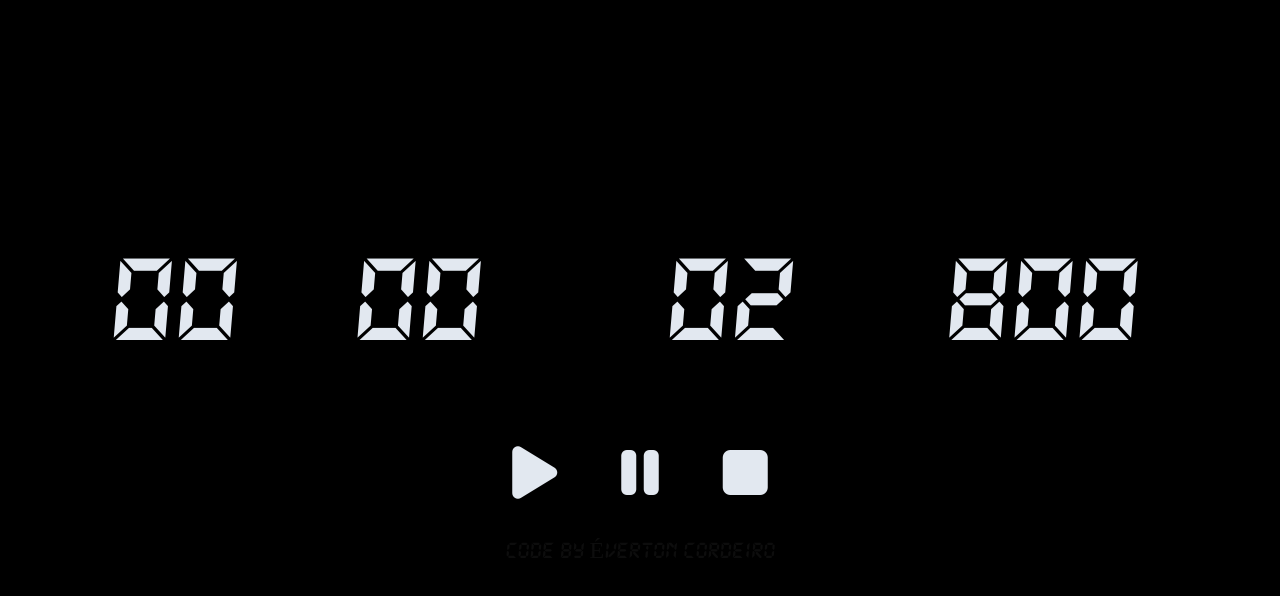
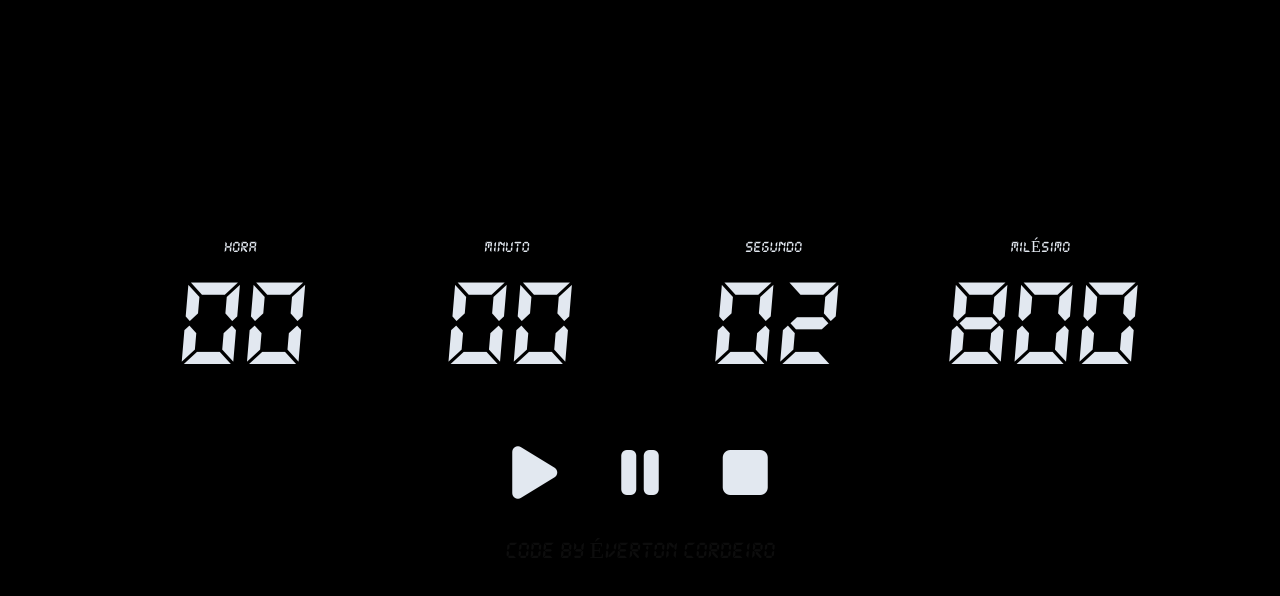
Before and after one commit to EvertonCordeiro1994/cronometrosimples, a website: page index.html in a window 1280 px wide. Both pictures are taken after a click on the button 534 px from the left and 474 px from the top of the page. Drawn offline with nearby package versions, Linux system fonts and the light colour scheme.

Commit message:
diminuição no js e att no html

```diff
--- a/index.html
+++ b/index.html
@@ -17,10 +17,23 @@
 <body class="bg-black flex flex-col items-center justify-center w-full h-screen gap-y-7">
   <main class="w-5/6 rounded-full flex flex-col items-center justify-center gap-y-8">
     <div id="mostrador" class="flex justify-between text-slate-200 w-full md:h-44">
-      <span id="mostrador_hora" class="text-5xl md:text-9xl text-center">00</span>
-      <span id="mostrador_minuto" class="w-1/4 text-5xl md:text-9xl text-center">00</span>
-      <span id="mostrador_segundo" class="w-1/4 text-5xl md:text-9xl text-center">00</span>
-      <span id="mostrador_milesimo" class="w-1/4 text-5xl md:text-9xl text-center">000</span>
+      <div class="flex flex-col text-center w-1/4 ">
+        <span>HORA</span>
+        <span id="mostrador_hora" class="text-5xl md:text-9xl text-center">00</span>
+      </div>
+      <div class="flex flex-col text-center w-1/4 ">
+        <span>MINUTO</span>
+        <span id="mostrador_minuto" class="text-5xl md:text-9xl text-center">00</span>
+      </div>
+      <div class="flex flex-col text-center w-1/4 ">
+        <span>SEGUNDO</span>
+        <span id="mostrador_segundo" class="text-5xl md:text-9xl text-center">00</span>
+      </div>
+      <div class="flex flex-col text-center w-1/4 ">
+        <span>MILÉSIMO</span>
+        <span id="mostrador_milesimo" class="text-5xl md:text-9xl text-center">000</span>
+      </div>
+
     </div>
     <div id="btns" class="flex justify-center text-slate-200 w-5/12 gap-x-16">
       <button id="btn_play" class="text-4xl md:text-6xl"><i class="fa-solid fa-play"></i></button>
--- a/script/script.js
+++ b/script/script.js
@@ -1,10 +1,10 @@
 let hora = 0, minuto = 0, segundo = 0, milesimo = 0, contador;
 
 $('#btn_play').on('click', () => start());
-$('#btn_pause').on('click',() => pause());
+$('#btn_pause').on('click', () => pause());
 $('#btn_stop').on('click', () => reset());
 
-const start = () => contador = setInterval(() =>  timer() , 10);
+const start = () => contador = setInterval(() => timer(), 10);
 const pause = () => clearInterval(contador);
 
 function reset() {
@@ -45,14 +45,14 @@ function timer() {
 
   $('#mostrador_milesimo').text(returnData100(milesimo));
 
-  }
+}
 
 const returnData = (e) => e > 10 ? e : `0${e}`
 
 const returnData100 = (e) => {
-  if (e < 10) {
-    return `00${e}`;
-  } else if (e < 100) {
+  if (e < 10)  { return `00${e}` };
+
+  if (e < 100) {
     return `0${e}`;
   } else {
     return `${e}`;
```
